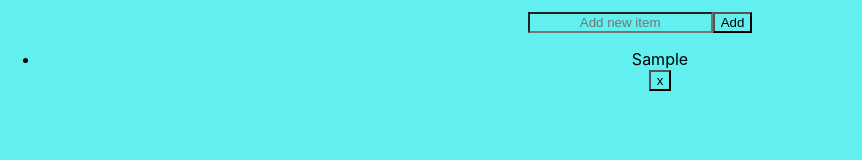
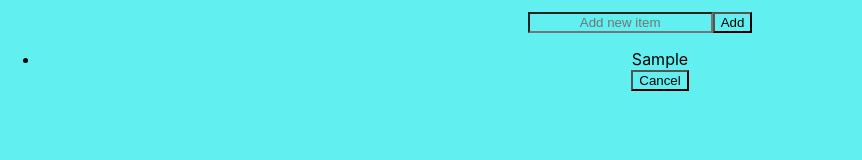
Before and after one commit to Keerthanabas/Shopping-List, a React (Create React App) app: page / in a window 1280 px wide. Both pictures are taken after typing "Sample" into the empty fields and a click on the button "Add". Shown: the part 120-280 px from the top of the page, without its empty margins (0-862 px from the left). Built offline with nearby package versions, Linux system fonts and the light colour scheme.

Commit message:
adding icons

```diff
--- a/package.json
+++ b/package.json
@@ -3,6 +3,7 @@
   "version": "0.1.0",
   "private": true,
   "dependencies": {
+    "@mui/icons-material": "^5.15.2",
     "@testing-library/jest-dom": "^5.17.0",
     "@testing-library/react": "^13.4.0",
     "@testing-library/user-event": "^13.5.0",
--- a/src/App.js
+++ b/src/App.js
@@ -2,6 +2,8 @@ import { useState } from 'react';
 import './App.css';
 import InputArea from "./components/InputArea"
 import ShoppingList from "./components/shoppinglist"
+
+
 
 function App() {
 
--- a/src/components/shoppinglist.js
+++ b/src/components/shoppinglist.js
@@ -1,9 +1,10 @@
 import React from 'react';
+//import '@mui/icons-material/Cancel';
 
 const ShoppingList = (props)=>{
     return(
         <div>
-        <li>{props.text}</li> <button onClick={()=>props.deleteItem(props.id)}> x </button>
+        <li>{props.text}</li> <button onClick={()=>props.deleteItem(props.id)}> Cancel </button>
         </div>
     )
 }
```
Also changed, not shown: 1 other file (tests, documents, lock files or other folders).
